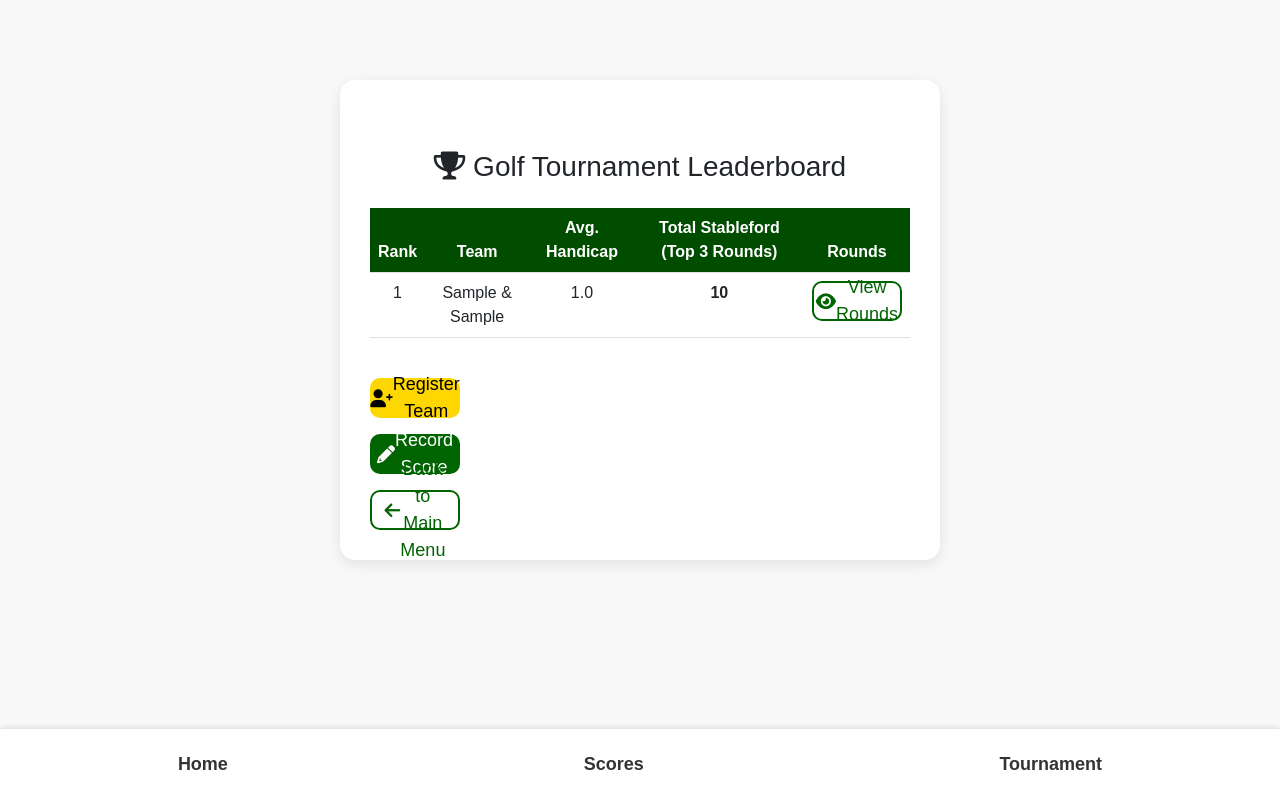
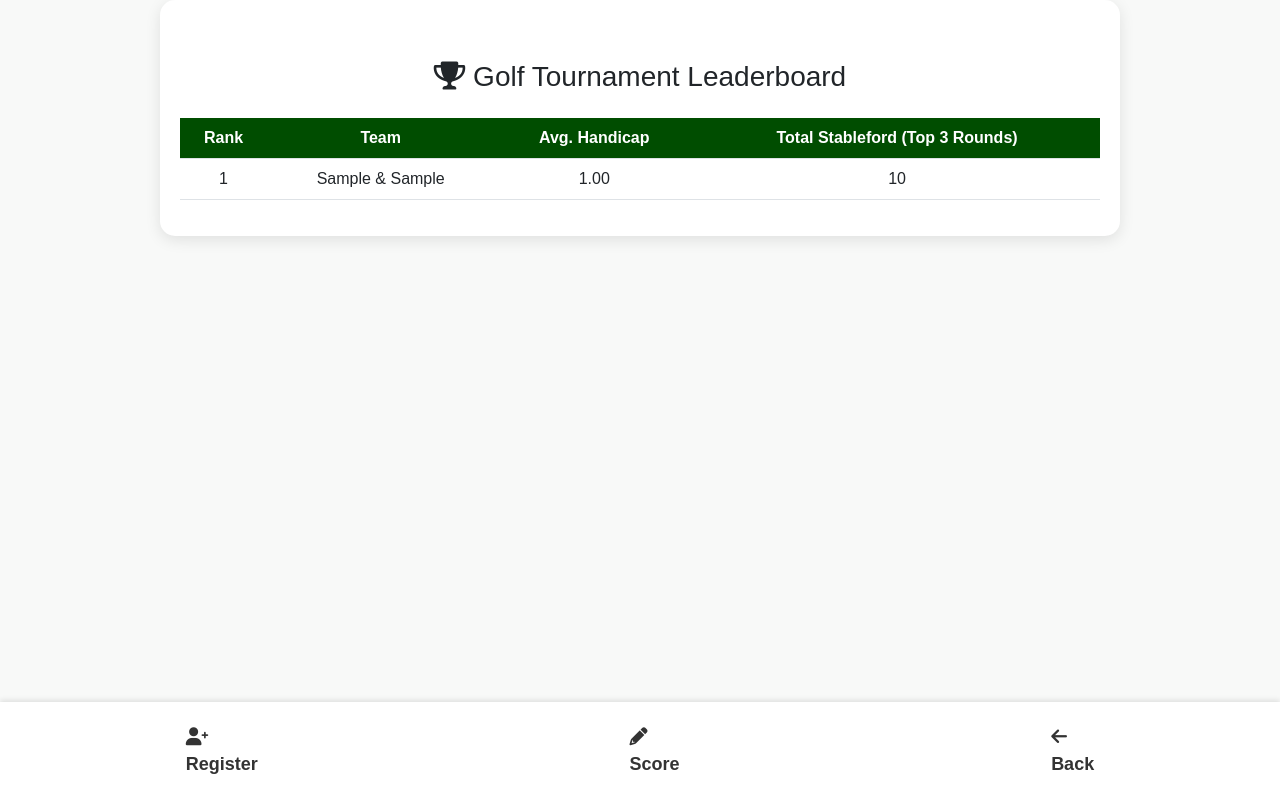
Before and after one commit to kingwalius/golfwebApp, a Flask app: page /tournament in a window 1280 px wide. Run offline with Flask 3, Linux system fonts and the light colour scheme; tables that the repository leaves empty hold one stand-in row (values such as "Sample post").

Commit message:
changed UI interface

```diff
--- a/templates/tournament.html
+++ b/templates/tournament.html
@@ -30,37 +30,41 @@
                     <th>Team</th>
                     <th>Avg. Handicap</th>
                     <th>Total Stableford (Top 3 Rounds)</th>
-                    <th>Rounds</th>
                 </tr>
             </thead>
             <tbody>
                 {% for team in teams %}
-                <tr>
+                <tr class="clickable-row" data-href="/team_rounds/{{ team[0] }}">
                     <td>{{ loop.index }}</td>
                     <td>{{ team[1] }}</td>
-                    <td>{{ team[2] }}</td>
-                    <td><strong>{{ team[3] }}</strong></td>
-                    <td>
-                        <a href="/team_rounds/{{ team[0] }}" class="btn btn-masters-green-invert btn-sm">
-                            <i class="fas fa-eye"></i> View Rounds
-                        </a>
-                    </td>
+                    <td>{{ '%.2f'|format(team[2]) }}</td>
+                    <td>{{ team[3] }}</td>
                 </tr>
                 {% endfor %}
             </tbody>
         </table>
     </div>
-
-    <!-- Action Buttons -->
-    <div class='d-grid gap-3 mt-4'>
-        <a href='/register' class='btn btn-masters-gold'><i class="fas fa-user-plus"></i> Register Team</a>
-        <a href='/record_score' class='btn btn-masters-green'><i class="fas fa-pencil-alt"></i> Record Score</a>
-        <a href='/' class='btn btn-masters-green-invert'><i class="fas fa-arrow-left"></i> Back to Main Menu</a>
-    </div>
-
 </div>
 
 <script src="https://cdn.jsdelivr.net/npm/bootstrap@5.3.0/dist/js/bootstrap.bundle.min.js"></script>
-{% include 'mobile_nav.html' %}
+<script>
+    document.addEventListener("DOMContentLoaded", function() {
+        document.querySelectorAll(".clickable-row").forEach(row => {
+            row.addEventListener("click", function(event) {
+                // Ignore clicks on actual links or buttons
+                if (!event.target.closest("a") && !event.target.closest("button")) {
+                    window.location = this.dataset.href;
+                }
+            });
+        });
+    });
+    </script>
+<nav class="mobile-nav">
+    <ul>
+      <li><a href="/register" class="nav-link"><i class="fas fa-user-plus"></i><br>Register</a></li>
+      <li><a href="/record_score" class="nav-link"><i class="fas fa-pencil-alt"></i><br>Score</a></li>
+      <li><a href="/" class="nav-link"><i class="fas fa-arrow-left"></i><br>Back</a></li>
+    </ul>
+  </nav>
 </body>
 </html>
```
